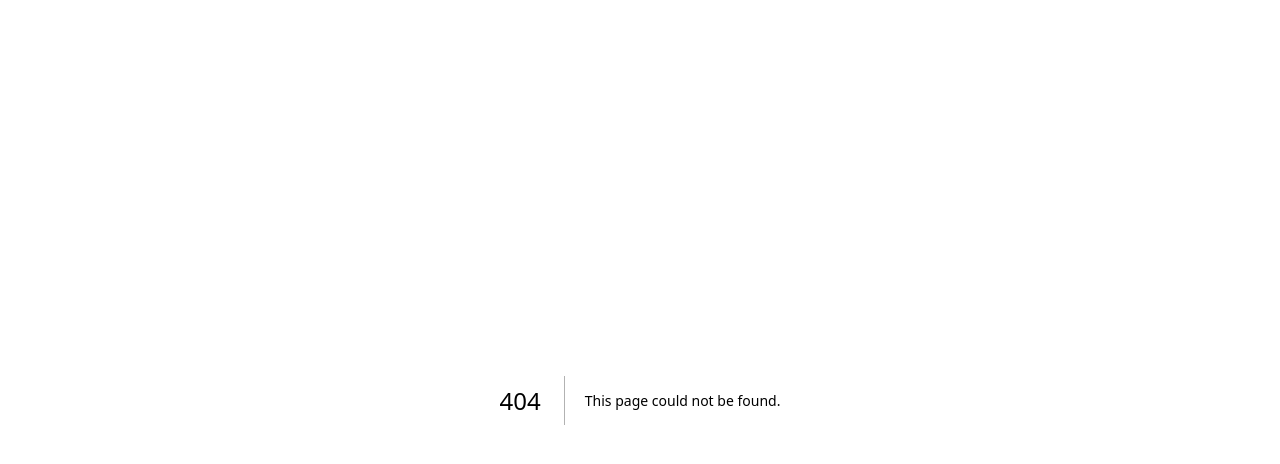
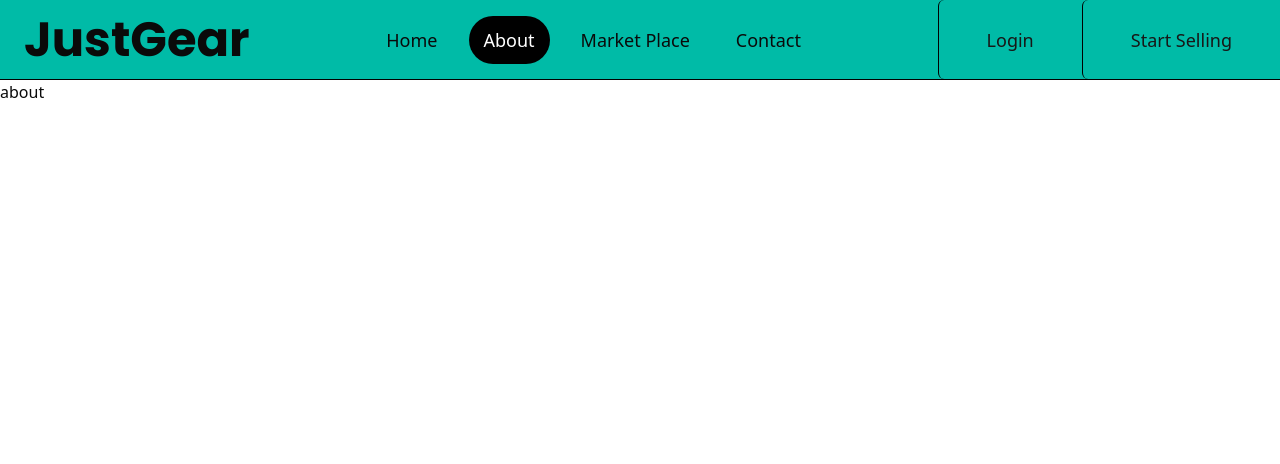
Before and after one commit to TuyenTranMac/PC-Ecom, a Next.js app: page /About in a window 1280 px wide. Before the commit this address had no page. Shown: the top 464 px of the page. Built offline with nearby package versions, Linux system fonts and the light colour scheme.

Commit message:
done navbar

```diff
--- /dev/null
+++ b/src/app/(home)/About/page.tsx
@@ -0,0 +1,8 @@
+
+const About = () => {
+  return (
+    <div>about</div>
+  )
+}
+
+export default About
--- /dev/null
+++ b/src/app/(home)/Contact/page.tsx
@@ -0,0 +1,9 @@
+
+
+const Contact = () => {
+  return (
+    <div>Contact</div>
+  )
+}
+
+export default Contact
--- /dev/null
+++ b/src/app/(home)/MarketPlace/page.tsx
@@ -0,0 +1,9 @@
+
+
+const MarketPlace = () => {
+  return (
+    <div>MarketPlace</div>
+  )
+}
+
+export default MarketPlace
--- /dev/null
+++ b/src/app/(home)/layout.tsx
@@ -0,0 +1,16 @@
+import Navbar from "./navbar";
+
+interface Props{
+    children: React.ReactNode;
+}
+
+const layout = ({children} : Props) => {
+  return (
+    <div>
+        <Navbar/>
+    {children}
+    </div>
+  )
+}
+
+export default layout
--- /dev/null
+++ b/src/app/(home)/navbar.tsx
@@ -0,0 +1,77 @@
+"use client"
+import { Button } from "@/components/ui/button"
+import { cn } from "@/lib/utils"
+import { Poppins } from "next/font/google"
+import Link from "next/link"
+import { usePathname } from "next/navigation";
+interface NavbarItemProps {
+  href: string,
+  children: React.ReactNode,
+  isActive: boolean
+}
+
+const NavbarItem = ({href,children,isActive}:NavbarItemProps) => {
+  return(
+    <Button
+      asChild
+      variant={"outline"}
+      className={cn("bg-transparent hover:bg-transparent rounded-full hover:border-primary border-transparent px-3.5 text-lg"
+        ,isActive &&"bg-black text-white hover:bg-black hover:text-white")}
+    >
+      <Link href={href}>{children}</Link>
+    </Button>
+  )
+}
+
+const navbarItems =[
+  {href:"/", children:"Home"},
+  {href:'/About', children:"About"},
+  {href:'/MarketPlace', children:"Market Place"},
+  {href:'/Contact', children:"Contact"}
+]
+
+const poppins = Poppins({
+    subsets:["latin"],
+    weight:["700"]
+})
+const Navbar = () => {
+  const pathName = usePathname()
+  return (
+    <nav className="h-20 flex border-b justify-between  font-medium bg-teal-500">
+      <Link href="" className="pl-6 flex items-center">
+        <span className={cn("text-5xl font-semibold", poppins.className)}>JustGear</span>
+      </Link>
+      <div className="items-center gap-4 hidden lg:flex ">
+        {navbarItems.map((item)=> (
+          <NavbarItem
+            isActive={pathName === item.href} key={item.href}
+
+            {...item}
+            >
+            {item.children}
+
+          </NavbarItem>
+        ))}
+      </div>
+      <div className="hidden lg:flex">
+        <Button
+          variant={"secondary"}
+          className="border-1 border-t-0 border-b-0 border-r-0 px-12 h-full rounded-non
+          hover:bg-white transition-colors text-lg hover:text-black bg-teal-500 "
+        >
+          Login
+        </Button>
+        <Button
+          variant={"secondary"}
+          className="border-l border-t-0 border-b-0 border-r-0 px-12 h-full rounded-non
+          hover:bg-amber-300 transition-colors text-lg hover:text-black bg-teal-500"
+        >
+          Start Selling
+        </Button>
+      </div>
+
+    </nav>
+  )
+}
+
+export default Navbar
--- a/src/app/layout.tsx
+++ b/src/app/layout.tsx
@@ -7,8 +7,8 @@ const dmSans = DM_Sans({
 })
 
 export const metadata: Metadata = {
-  title: "Create Next App",
-  description: "Generated by create next app",
+  title: "ECOM-VENDOR",
+  description: "",
 };
 
 export default function RootLayout({
--- a/src/components/ui/button.tsx
+++ b/src/components/ui/button.tsx
@@ -15,7 +15,7 @@ const buttonVariants = cva(
         outline:
           "border bg-background  hover:bg-accent hover:text-accent-foreground dark:bg-input/30 dark:border-input dark:hover:bg-input/50",
         secondary:
-          "bg-secondary text-secondary-foreground hover:bg-secondary/80",
+          "bg-teal-600 text-secondary-foreground hover:bg-secondary/80",
         ghost:
           "hover:bg-accent hover:text-accent-foreground dark:hover:bg-accent/50",
         link: "text-primary underline-offset-4 hover:underline",
```
Also changed, not shown: src/app/(home)/page.tsx (renamed from src/app/page.tsx).
